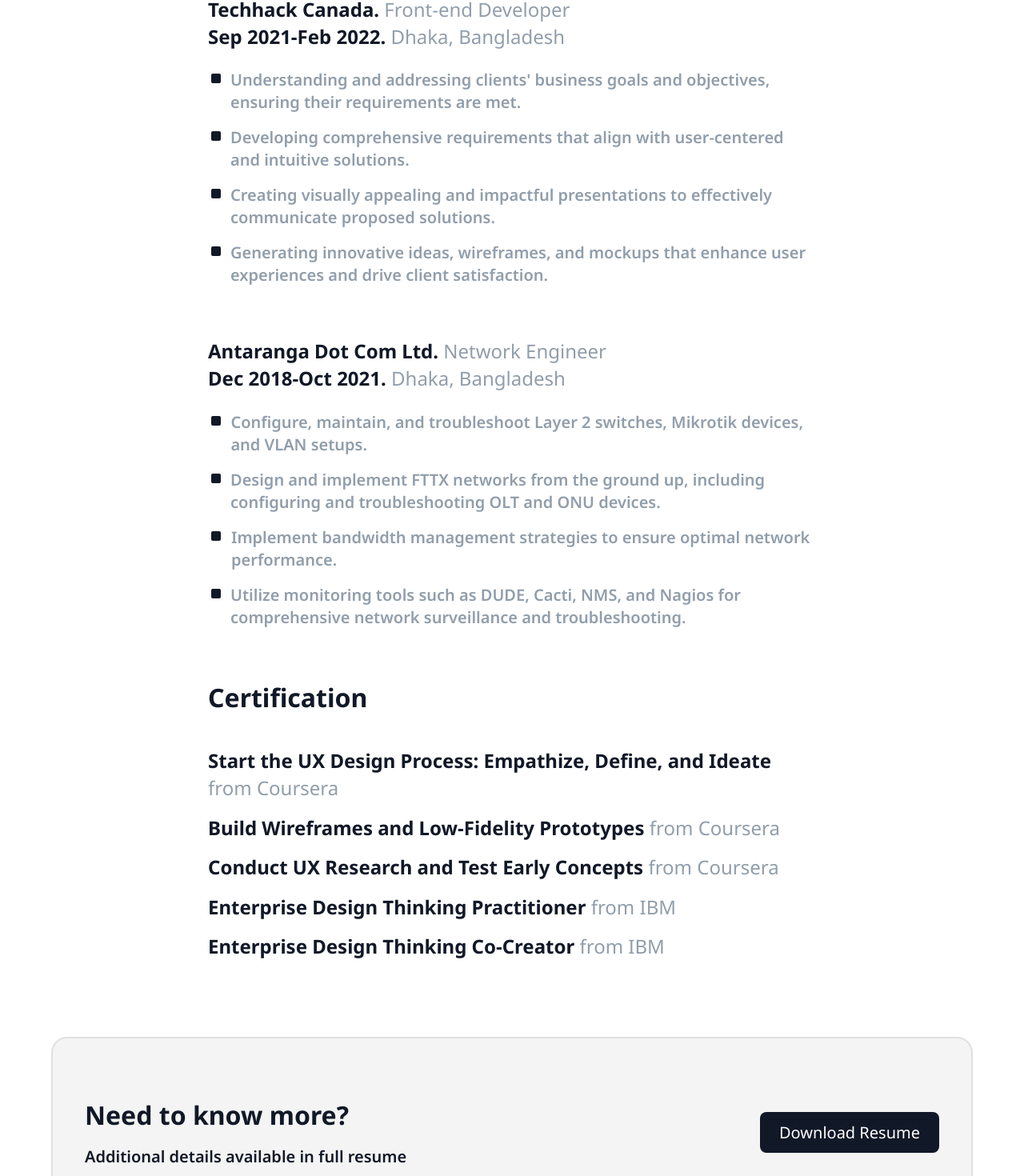
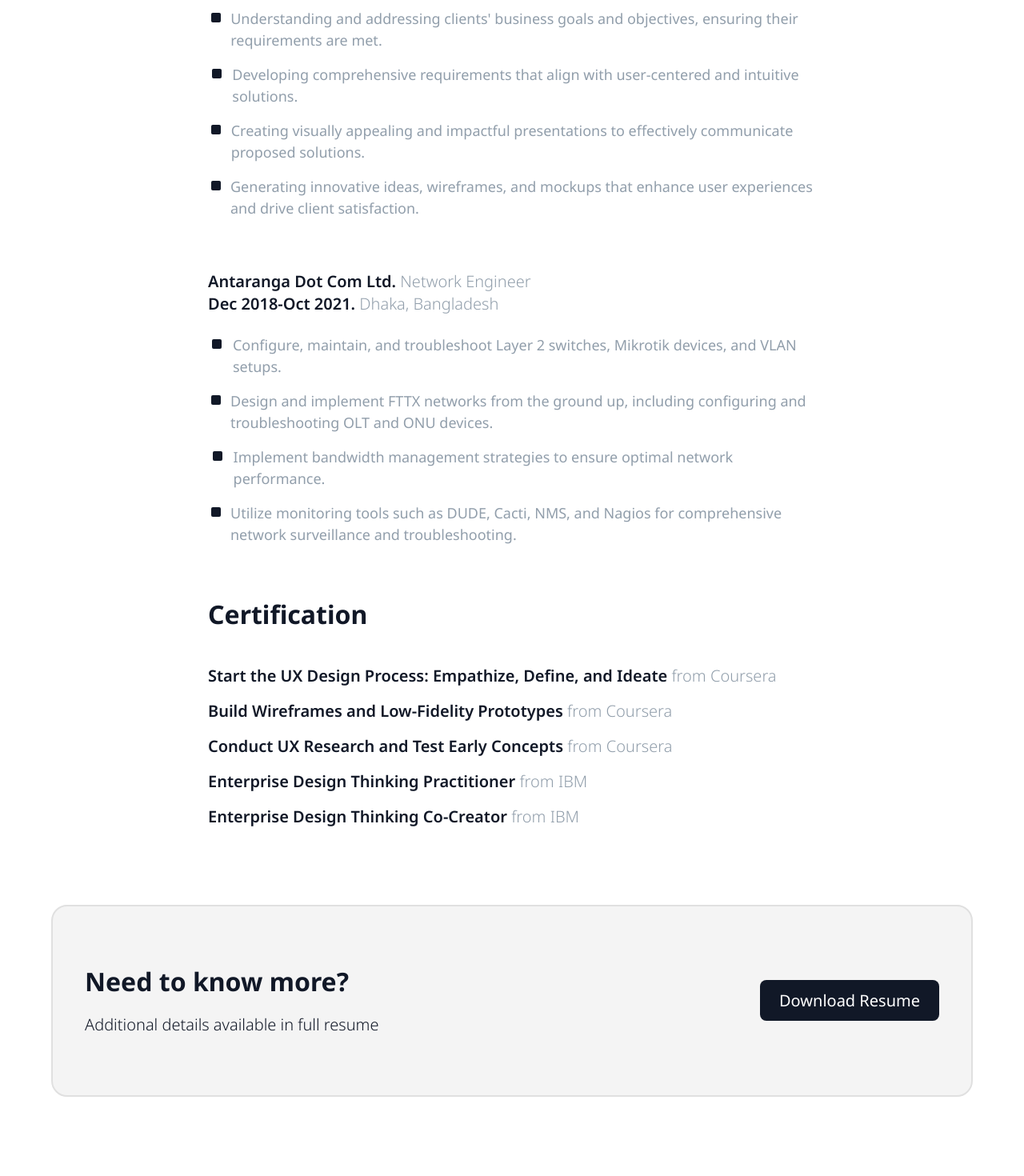
Before and after one commit to ssjisan/portfolio_v2.0, a React (Vite) app: page /resume in a window 1280 px wide. Shown: the part 1160-2630 px from the top of the page at 80% size. After the commit the page ends 2595 px from the top, so only its background shows below. Built offline with nearby package versions, Linux system fonts and the light colour scheme.

Commit message:
all font relocate

```diff
--- a/src/Components/About/LinkedMedia.jsx
+++ b/src/Components/About/LinkedMedia.jsx
@@ -40,7 +40,7 @@ export default function LinkedMedia() {
                                     <Box sx={IconBodySx}>
                                         {data.icon}
                                     </Box>
-                                    <Typography variant="subtitle1" color={light ? "text.tertiary" : "text.primary"}>Follow on {data.title}</Typography>
+                                    <Typography variant="subtitle2" color={light ? "text.tertiary" : "text.primary"}>Follow on {data.title}</Typography>
                                 </Box>
                             </a>
                         )
@@ -50,7 +50,7 @@ export default function LinkedMedia() {
                     <Box sx={IconBodySx}>
                         <Mail />
                     </Box>
-                    <Typography color={light ? "text.tertiary" : "text.primary"}>ssjisan.dev@gmail.com</Typography>
+                    <Typography color={light ? "text.tertiary" : "text.primary"} variant="subtitle2">ssjisan.dev@gmail.com</Typography>
                 </Box>
             </Box>
         </Box>
--- a/src/Components/Common/BreadCrumb.jsx
+++ b/src/Components/Common/BreadCrumb.jsx
@@ -17,7 +17,7 @@ export default function BreadCrumb() {
     const IconBoxSx = { width: "24px", height: "24px", display: "flex", justifyContent: "center", alignItems: "center" }
     return (
         <Box sx={BreadcrumbSx}>
-            <Link to="/" style={{textDecoration:"none"}}>
+            <Link to="/" style={{ textDecoration: "none" }}>
                 <Typography variant="subtitle2" color="text.secondary">Home</Typography>
             </Link>
             <Box sx={IconBoxSx}>
--- a/src/Components/Projects/ProjectsCard.jsx
+++ b/src/Components/Projects/ProjectsCard.jsx
@@ -49,7 +49,7 @@ export default function ProjectsCard() {
                                                 data.tags.map((data, i) => {
                                                     return (
                                                         <Box sx={ChipSx} key={i}>
-                                                            <Typography variant="body2" color="text.secondary">{data}</Typography>
+                                                            <Typography variant="subtitle2" color="text.secondary">{data}</Typography>
                                                         </Box>
                                                     )
                                                 })
--- a/src/Components/Resume/Certification.jsx
+++ b/src/Components/Resume/Certification.jsx
@@ -11,7 +11,7 @@ export default function Certification() {
                 return (
                     <a href={data.link} key={data.id} style={{ textDecoration: "none" }} target="_blank">
                         <Box sx={{ mb: "16px" }}>
-                            <Typography variant="h4" color={light ? "text.tertiary" : "text.primary"}>{data.name} <span style={{ fontWeight: 400, color: "#919EAB" }}>from {data.from}</span></Typography>
+                            <Typography variant="h5" color={light ? "text.tertiary" : "text.primary"}>{data.name} <span style={{ fontWeight: 300, color: "#919EAB" }}>from {data.from}</span></Typography>
                         </Box>
                     </a>
                 )
--- a/src/Components/Resume/DownloadResume.jsx
+++ b/src/Components/Resume/DownloadResume.jsx
@@ -23,7 +23,7 @@ export default function DownloadResume() {
             <Box sx={ContainerSx}>
                 <Box sx={{ display: "flex", flexDirection: "column", gap: "16px", textAlign: forBelow676 && "center" }}>
                     <Typography variant="h3" color={light ? "text.tertiary" : "text.primary"}>Need to know more?</Typography>
-                    <Typography variant="h5" color={light ? "text.tertiary" : "text.primary"}>Additional details available in full resume</Typography>
+                    <Typography variant="body1" color={light ? "text.tertiary" : "text.primary"}>Additional details available in full resume</Typography>
                 </Box>
                 <Box sx={{ background: light ? "#FFFFFF" : "#111827", p: "12px 24px", cursor: "pointer", borderRadius: "8px" }}>
                     <Typography variant="h6" sx={{ color: light ? "#111827" : "#FFFFFF" }}>Download Resume</Typography>
--- a/src/Components/Resume/Experience.jsx
+++ b/src/Components/Resume/Experience.jsx
@@ -21,8 +21,8 @@ export default function Experience() {
                 return (
                     <Box sx={{ mb: "64px" }} key={data.id}>
                         <Box sx={{ mb: "24px" }}>
-                            <Typography variant="h4" color={light ? "text.tertiary" : "text.primary"}>{data.name}. <span style={{ fontWeight: 400, color: "#919EAB" }}>{data.position}</span></Typography>
-                            <Typography variant="h4" color={light ? "text.tertiary" : "text.primary"}>{data.time}. <span style={{ fontWeight: 400, color: "#919EAB" }}>{data.location}</span></Typography>
+                            <Typography variant="h5" color={light ? "text.tertiary" : "text.primary"}>{data.name}. <span style={{ fontWeight: 300, color: "#919EAB" }}>{data.position}</span></Typography>
+                            <Typography variant="h5" color={light ? "text.tertiary" : "text.primary"}>{data.time}. <span style={{ fontWeight: 300, color: "#919EAB" }}>{data.location}</span></Typography>
                         </Box>
                         {
                             data.responsibilities.map((data, i) => {
@@ -31,7 +31,7 @@ export default function Experience() {
                                         <Box sx={IconSx}>
                                             <BulletPointIcon />
                                         </Box>
-                                        <Typography variant="h5" color="text.secondary">{data}.</Typography>
+                                        <Typography variant="subtitle1" color="text.secondary">{data}.</Typography>
                                     </Box>
                                 )
                             })
```
Also changed, not shown: src/Components/About/BasicInfo.jsx (+5 -5 lines).
